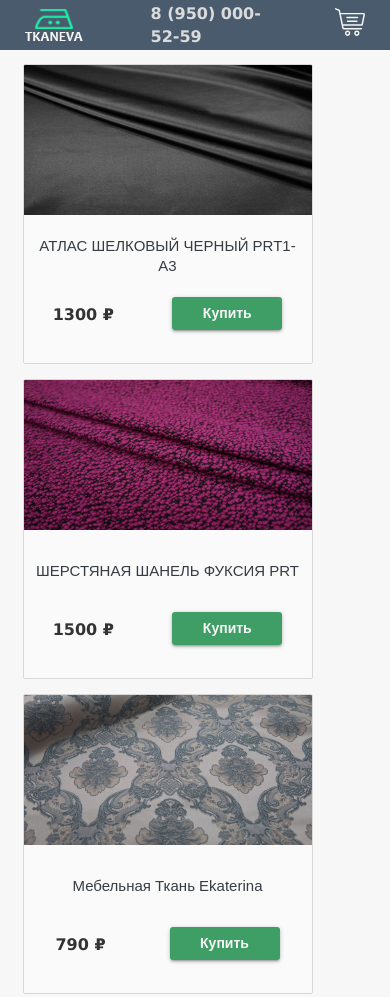
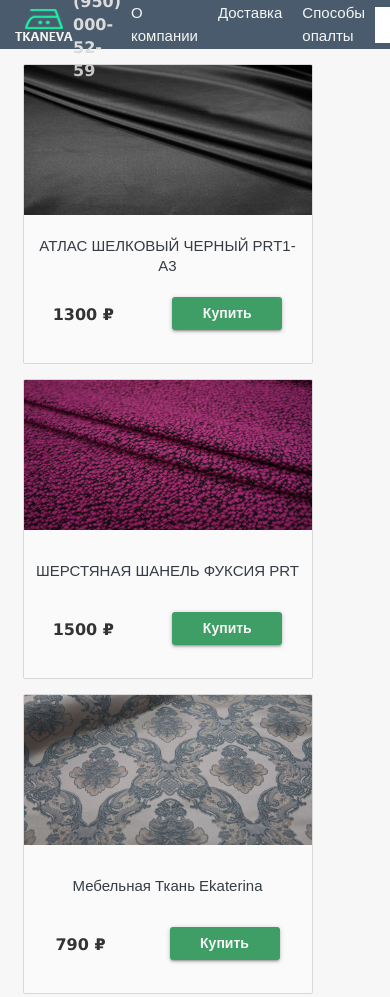
Before and after one commit to frezebloom/maket, a plain HTML site: page dist/index.html in a window 390 px wide. Shown: the top 997 px of the page. Drawn offline with Linux system fonts and the light colour scheme.

Commit message:
header container

```diff
--- a/dev/js/index.js
+++ b/dev/js/index.js
@@ -1,4 +1,4 @@
-import Test from "./minicart";
+import Minicart from "./minicart";
 
-const shoping = new Test();
+const shoping = new Minicart();
 shoping.open();
--- a/dev/js/minicart.js
+++ b/dev/js/minicart.js
@@ -1,4 +1,4 @@
-class minicart {
+class Minicart {
   open() {
     const minicartPanel = document.querySelector(".minicart");
     const minicartButton = document.querySelector(".shopping_cart_button");
@@ -8,4 +8,4 @@ class minicart {
   }
 }
 
-export default minicart;
+export default Minicart;
--- a/dev/scss/_grid.scss
+++ b/dev/scss/_grid.scss
@@ -1,6 +1,6 @@
 .container {
+  display: flex;
   align-self: center;
-  display: flex;
 }
 
 // Extra large devices (large desktops, 1200px and up)
--- a/dev/scss/components/_header.scss
+++ b/dev/scss/components/_header.scss
@@ -1,36 +1,29 @@
 .header {
+  position: fixed;
+  top: 0;
+  width: 100%;
   display: flex;
-  position: fixed;
-  flex-wrap: wrap;
+  flex-direction: column;
+
+  height: $headerHeight;
+  font-size: 15px;
+  background-color: #364a5d;
+  opacity: 0.9;
+  z-index: 1000;
+
+  .container {
+    height: 100%;
     align-items: center;
     justify-content: space-between;
-  overflow: hidden;
-  height: 50px;
-  min-width: 320px;
-  top: 0;
-  width: 100%;
-  z-index: 999;
-  background: #364a5d;
-  opacity: 0.9;
-}
+    padding: 0 $freeSpace 0 $freeSpace;
 
     .logo {
       display: flex;
       font-size: 15px;
-  margin-left: 25px;
       font-family: "Raleway", sans-serif;
       font-weight: bold;
       color: #f5f5f5;
     }
-
-.container_header {
-  width: 80%;
-  flex-wrap: nowrap;
-  align-items: center;
-  display: flex;
-  justify-content: space-between;
-}
-
     .contact_phone {
       font-size: 16px;
       color: #d8d8d8;
@@ -97,33 +90,6 @@
     .shopping_cart_button img {
       cursor: pointer;
       height: 30px;
-  margin-right: 25px;
-}
-
-@media (min-width: 768px) and (max-width: 991px) {
-  .top_menu {
-    display: none;
-  }
-  .search {
-    display: none;
-  }
-  .container_header {
-    width: 30%;
     }
   }
-
-/* Landscape phones and portrait tablets */
-@media (max-width: 767px) {
-  .search {
-    display: none;
 }
-  .top_menu {
-    display: none;
-  }
-  .container_header {
-    width: 30%;
-  }
-}
-
-@media (max-width: 991px) {
-}
--- a/dev/scss/components/_main.scss
+++ b/dev/scss/components/_main.scss
@@ -1,6 +1,7 @@
 .main {
   display: flex;
   flex-direction: column;
+  justify-content: space-between;
   flex-grow: 1;
 
   .container {
@@ -9,9 +10,11 @@
       margin-left: $freeSpace;
       margin-top: -$freeSpace / 2;
       flex-wrap: wrap;
+      justify-content: space-between;
       margin-right: $freeSpace;
       margin-bottom: $freeSpace;
       min-height: 100px;
+    }
   }
 
   /* Portrait tablets and small desktops */
@@ -29,7 +32,6 @@
       margin-bottom: $freeSpace;
     }
   }
-  }
 
   @media (max-width: 991px) {
     .container {
--- a/dist/index.html
+++ b/dist/index.html
@@ -12,12 +12,12 @@
 <body>
 
     <header class="header">
+        <div class="container">
+            <div class="logo">
+                <img src="/img/logo.png" alt="TKANEVA" />
+            </div>
 
-        <div class="logo">
-            <img src="/img/logo.png" alt="TKANEVA" />
-        </div>
 
-        <div class="container_header">
             <div class="contact_phone">8 (950) 000-52-59</div>
             <ul class="top_menu">
                 <li><a href="#">О компании</a></li>
@@ -26,19 +26,18 @@
             </ul>
 
             <form class="search" name="search" action="POST">
-
                 <img src="/img/search-icon.svg" alt="search" />
                 <span class="search_icon">
                     <input type="text" name="search" class="search_field" placeholder="Поиск" autocomplete="off">
                 </span>
                 <input type="submit" class="search_button" value="Найти">
             </form>
+
+
+            <div class="shopping_cart_button">
+                <img src="/img/shopping-cart.svg" alt="Корзина" />
+            </div>
         </div>
-
-        <div class="shopping_cart_button">
-            <img src="/img/shopping-cart.svg" alt="Корзина" />
-        </div>
-
     </header>
 
     <div class="main">
```
Also changed, not shown: dist/css/style.css, 1 other file. Lines whose indentation alone changed are shown as unchanged.
